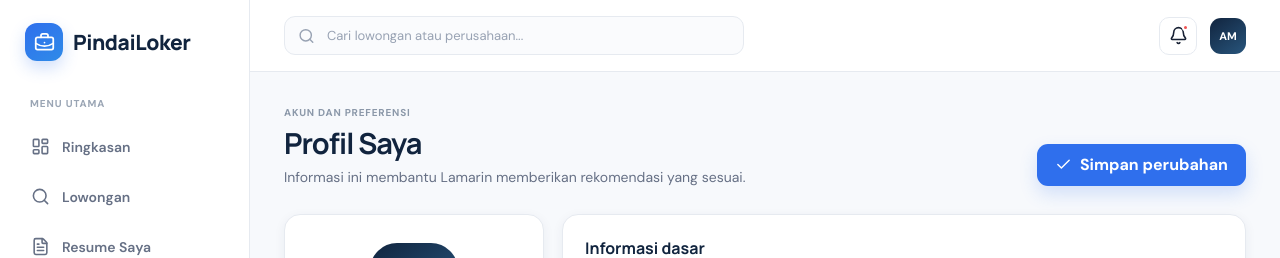
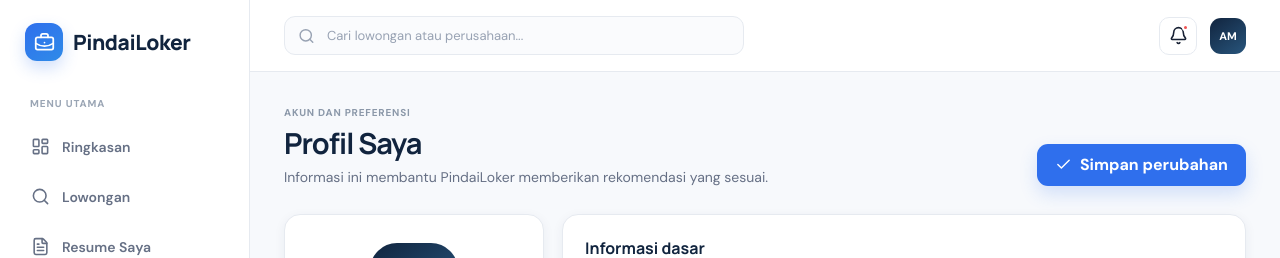
Before and after one commit to eltonmalumbot/pindailoker, a Next.js app: page /dashboard/profil in a window 1280 px wide. Shown: the top 258 px of the page. Built offline with nearby package versions, Linux system fonts and the light colour scheme.

Commit message:
Ganti identitas menjadi PindaiLoker: app/dashboard/profil/page.tsx

```diff
--- a/app/dashboard/profil/page.tsx
+++ b/app/dashboard/profil/page.tsx
@@ -7,7 +7,9 @@ export default function ProfilPage() {
         <div>
           <span className="page-kicker">AKUN DAN PREFERENSI</span>
           <h1>Profil Saya</h1>
-          <p>Informasi ini membantu Lamarin memberikan rekomendasi yang sesuai.</p>
+          <p>
+            Informasi ini membantu PindaiLoker memberikan rekomendasi yang sesuai.
+          </p>
         </div>
         <button className="button button-primary">
           <Check size={17} /> Simpan perubahan
```
